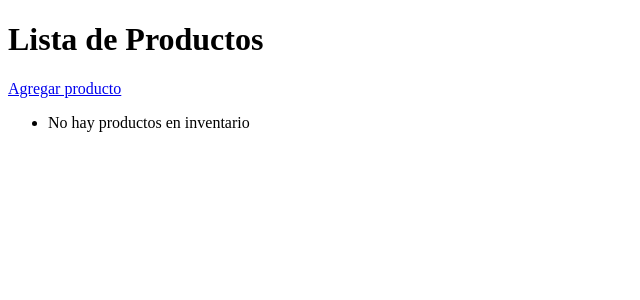
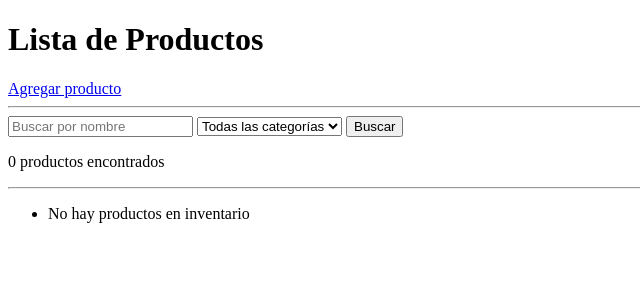
Before and after one commit to Basty-beep/gestion-empresarial-flask, a Flask app: page / in a window 1280 px wide. Shown: the top 300 px of the page, without its empty margins (0-640 px from the left). Run offline with Flask 3, Linux system fonts and the light colour scheme.

Commit message:
Busqueda y filtros integrados

```diff
--- a/app.py
+++ b/app.py
@@ -11,7 +11,31 @@ app = Flask(__name__)
 @app.route('/inventario')
 def inventario():
     datos = cargar_inventario()
-    return render_template('inventario/lista.html', datos=datos)
+
+    # obtener filtros desde la URL
+    buscar = request.args.get('buscar', '').lower()
+    categoria = request.args.get('categoria', '')
+
+    filtrados = {}
+
+    for nombre, info in datos.items():
+
+        coincide_nombre = buscar in nombre.lower() if buscar else True
+        coincide_categoria = info.get("categoria") == categoria if categoria else True
+
+        if coincide_nombre and coincide_categoria:
+            filtrados[nombre] = info
+
+    # lista de categorías
+    categorias = sorted(set(info.get("categoria", "") for info in datos.values()))
+
+    return render_template(
+        'inventario/lista.html',
+        datos=filtrados,
+        categorias=categorias,
+        buscar=buscar,
+        categoria=categoria
+    )
 
 
 # Agregamos el endpoint GET
--- a/templates/inventario/lista.html
+++ b/templates/inventario/lista.html
@@ -9,21 +9,58 @@
 
 <a href="/inventario/agregar">Agregar producto</a>
 
+<hr>
+
+
+<form method="GET" action="/inventario">
+
+    <input type="text"
+           name="buscar"
+           placeholder="Buscar por nombre"
+           value="{{ buscar }}">
+
+    <select name="categoria">
+
+        <option value="">Todas las categorías</option>
+
+        {% for cat in categorias %}
+            <option value="{{ cat }}"
+            {% if cat == categoria %}selected{% endif %}>
+                {{ cat }}
+            </option>
+        {% endfor %}
+
+    </select>
+
+    <button type="submit">Buscar</button>
+
+</form>
+
+<p>{{ datos|length }} productos encontrados</p>
+
+<hr>
+
 <ul>
 {% for nombre, info in datos.items() %}
     <li>
-         <b>{{ nombre }}</b> |
+
+        <b>{{ nombre }}</b><br>
+
         Precio: {{ info.precio }} |
         Cantidad: {{ info.cantidad }} |
         Categoría: {{ info.categoria }}
 
+        <br>
+
         <a href="{{ url_for('editar', nombre=nombre) }}">Editar</a>
-    |
+
         <a href="{{ url_for('eliminar', nombre=nombre) }}"
-        onclick="return confirm('¿Estas seguro de que quieres eliminar este producto?')">
-        Eliminar
-    </a>
+           onclick="return confirm('¿Estas seguro de que quieres eliminar este producto?')">
+           Eliminar
+        </a>
+
     </li>
+
 {% else %}
     <li>No hay productos en inventario</li>
 {% endfor %}
```
